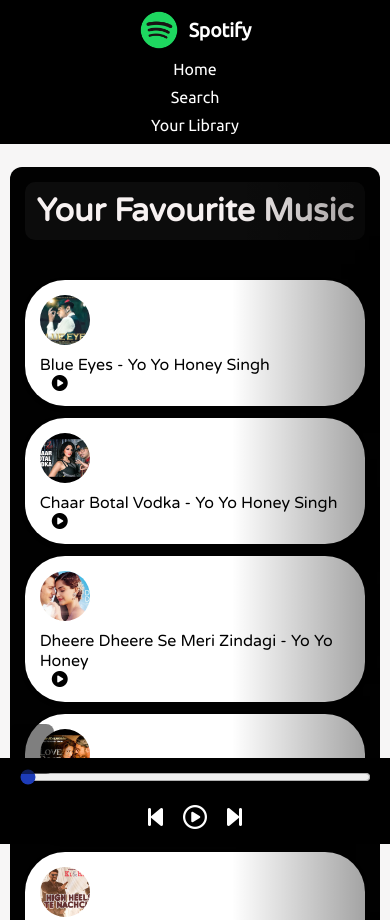
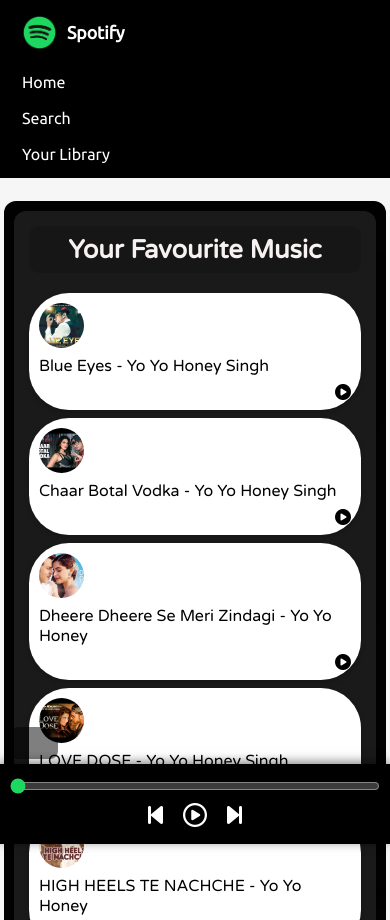
Before and after one commit to vijaybairwa186/Spotify-clone, a plain HTML site: page index.html in a window 390 px wide. Shown: the top 920 px of the page. Drawn offline with Linux system fonts and the light colour scheme.

Commit message:
Update style.css

```diff
--- a/style.css
+++ b/style.css
@@ -10,6 +10,7 @@
 body {
   background-color: rgb(247, 246, 246);
   font-family: "Varela Round", sans-serif;
+  overflow-x: hidden;
 }
 
 nav {
@@ -34,6 +35,7 @@ nav a {
 
 nav ul li {
   padding: 0 12px;
+  transition: background-color 0.3s ease, color 0.3s ease;
 }
 
 nav ul li:hover {
@@ -47,6 +49,7 @@ nav ul li:hover {
   align-items: center;
   font-weight: bold;
   font-size: 1.2rem;
+  flex-shrink: 0;
 }
 
 .brand img {
@@ -58,7 +61,6 @@ nav ul li:hover {
 
 .container {
   display: flex;
-  flex-direction: row;
   flex-wrap: wrap;
   min-height: 72vh;
   margin: 23px auto;
@@ -75,13 +77,39 @@ nav ul li:hover {
   padding-bottom: 150px;
 }
 
-.songListSection {
+.container::after {
+  content: "";
+  position: absolute;
+  right: 0;
+  top: 0;
+  height: 100%;
+  width: 40%;
+  background: linear-gradient(to left, rgba(0, 0, 0, 0.4), transparent);
+  z-index: 1;
+}
+
+.songList {
   flex: 1 1 60%;
   background-color: rgba(255, 255, 255, 0.1);
   backdrop-filter: blur(4px);
   border-radius: 12px;
   padding: 20px;
   z-index: 2;
+}
+
+.songList h1 {
+  font-size: 2rem;
+  color: rgb(247, 241, 241);
+  font-weight: bold;
+  margin-bottom: 20px;
+  text-align: center;
+  background-color: rgba(21, 21, 21, 0.6);
+  padding: 10px;
+  border-radius: 10px;
+}
+
+.songItemContainer {
+  margin-top: 20px;
 }
 
 .songItem {
@@ -96,11 +124,27 @@ nav ul li:hover {
   box-shadow: 0 2px 5px rgba(0, 0, 0, 0.2);
   padding: 0 20px;
   transition: transform 0.3s ease, background-color 0.3s ease;
+  cursor: pointer;
 }
 
 .songItem:hover {
   transform: scale(1.02);
   background-color: #f0f0f0;
+}
+
+.songItem.active {
+  background-color: #1ed760;
+  color: white;
+  transform: scale(1.01);
+  box-shadow: 0 4px 10px rgba(30, 215, 96, 0.4);
+}
+
+.songItem.active .songName,
+.songItem.active .timeStamp {
+  color: white;
+}
+.songItem.active .timeStamp span {
+  color: rgba(255, 255, 255, 0.8);
 }
 
 .songItem img {
@@ -122,6 +166,7 @@ nav ul li:hover {
 .songDetails h4 {
   font-size: 16px;
   font-weight: bold;
+  margin-bottom: 2px;
 }
 
 .songDetails p {
@@ -134,6 +179,18 @@ nav ul li:hover {
   align-items: center;
   gap: 12px;
   font-weight: bold;
+}
+
+.songlistplay i {
+  cursor: pointer;
+}
+
+.timeStamp {
+  display: flex;
+  align-items: center;
+  gap: 8px;
+  font-size: 14px;
+  color: #423131;
 }
 
 .songInfo {
@@ -150,8 +207,12 @@ nav ul li:hover {
   align-items: center;
   gap: 12px;
   font-family: "Varela Round", sans-serif;
-  transition: background-color 0.3s ease;
+  transition: background-color 0.3s ease, color 0.3s ease;
   z-index: 3;
+  white-space: nowrap;
+  overflow: hidden;
+  text-overflow: ellipsis;
+  max-width: calc(100% - 40px);
 }
 
 .songInfo img {
@@ -162,13 +223,14 @@ nav ul li:hover {
   transition: opacity 0.3s ease;
 }
 
+.songInfo.active img,
+.songInfo:hover img {
+  opacity: 1;
+}
+
 .songInfo:hover {
   background-color: rgba(255, 255, 255, 0.8);
   color: black;
-}
-
-.songInfo:hover img {
-  opacity: 0.8;
 }
 
 .bottom {
@@ -176,23 +238,25 @@ nav ul li:hover {
   bottom: 0;
   left: 0;
   width: 100%;
-  height: 130px;
+  height: 100px;
   background-color: black;
   color: white;
   display: flex;
   align-items: center;
   flex-direction: column;
   justify-content: center;
-  padding: 10px;
+  padding: 10px 0;
   z-index: 1000;
+  box-shadow: 0 -2px 10px rgba(0, 0, 0, 0.5);
 }
 
 #myProgressBar {
   width: 80vw;
   height: 8px;
   margin-bottom: 10px;
-  accent-color: #1d3cb9;
+  accent-color: #1ed760;
   cursor: pointer;
+  border-radius: 5px;
 }
 
 .icons {
@@ -200,43 +264,18 @@ nav ul li:hover {
   align-items: center;
   justify-content: center;
   gap: 40px;
-  margin-top: 14px;
+  margin-top: 5px;
 }
 
 .icons i {
   cursor: pointer;
-  font-size: 24px;
+  font-size: 28px;
+  transition: transform 0.2s ease;
 }
 
-.timeStamp {
-  display: flex;
-  justify-content: space-between;
-  width: 100%;
-  font-size: 14px;
-  color: #423131;
-}
-
-.timeStamp span {
-  font-weight: bold;
-}
-
-.timeStamp i {
-  cursor: pointer;
-}
-
-.songItemContainer {
-  margin-top: 40px;
-}
-
-.container::after {
-  content: "";
-  position: absolute;
-  right: 0;
-  top: 0;
-  height: 100%;
-  width: 40%;
-  background: linear-gradient(to left, rgba(0, 0, 0, 0.4), transparent);
-  z-index: 1;
+.icons i:hover {
+  transform: scale(1.1);
+  color: #1ed760;
 }
 
 @media screen and (max-width: 768px) {
@@ -244,17 +283,25 @@ nav ul li:hover {
     flex-direction: column;
     padding: 15px;
     width: 95%;
+    min-height: auto;
+    padding-bottom: 120px;
   }
 
-  .songListSection {
+  .songList {
     flex: 1 1 100%;
-    padding: 10px;
+    padding: 15px;
+    margin-bottom: 20px;
+  }
+
+  .container::after {
+    display: none;
   }
 
   .songItem {
     flex-direction: row;
     height: auto;
     padding: 12px;
+    margin: 8px 0;
   }
 
   .songItem img {
@@ -267,74 +314,154 @@ nav ul li:hover {
     font-size: 15px;
   }
 
+  .songDetails p {
+    font-size: 13px;
+  }
+
+  .songlistplay {
+    gap: 8px;
+  }
+
+  .timeStamp {
+    font-size: 13px;
+  }
+
   .bottom {
-    height: auto;
-    padding: 15px 5px;
+    height: 90px;
+    padding: 10px 0;
   }
 
   #myProgressBar {
     width: 90vw;
   }
+
+  .icons {
+    gap: 25px;
+  }
+
+  .icons i {
+    font-size: 26px;
+  }
+
+  .songInfo {
+    font-size: 16px;
+    left: 15px;
+    bottom: 95px;
+    padding: 8px 12px;
+    max-width: calc(100% - 30px);
+  }
+
+  .songInfo img {
+    height: 24px;
+    width: 24px;
+  }
 }
 
-@media screen and (max-width: 480px) {
+@media screen and (max-width: 420px) {
   nav ul {
     flex-direction: column;
     height: auto;
     padding: 10px;
-    gap: 10px;
+    gap: 8px;
+    align-items: flex-start;
+  }
+
+  nav ul li {
+    padding: 5px 12px;
+  }
+
+  .brand {
+    display: flex;
+    flex-direction: row;
+    align-items: center;
+    width: 100%;
+    justify-content: flex-start;
+    font-size: 1.1rem;
+    margin-bottom: 5px;
   }
 
   .brand img {
-    height: 40px;
-    width: 40px;
+    height: 35px;
+    width: 35px;
+  }
+
+  .container {
+    padding: 10px;
+    width: 98%;
+  }
+
+  .songList h1 {
+    font-size: 1.6rem;
+    margin-bottom: 15px;
+    padding: 8px;
   }
 
   .songItem {
     flex-direction: column;
     align-items: flex-start;
-    padding: 15px;
+    padding: 10px;
+    height: auto;
   }
 
   .songItem img {
     margin-right: 0;
-    margin-bottom: 10px;
+    margin-bottom: 8px;
+    width: 45px;
+    height: 45px;
   }
 
   .songDetails {
     margin-left: 0;
+    text-align: left;
+    width: 100%;
   }
 
-  .songInfo {
-    flex-direction: column;
+  .songDetails h4 {
     font-size: 14px;
-    left: 10px;
-    bottom: 70px;
-    gap: 6px;
-    padding: 8px;
   }
 
-  .icons {
-    gap: 20px;
-    font-size: 20px;
+  .songDetails p {
+    font-size: 12px;
+  }
+
+  .songlistplay {
+    width: 100%;
+    justify-content: flex-end;
+    margin-top: 8px;
   }
 
   .timeStamp {
     font-size: 12px;
   }
 
+  .bottom {
+    height: 80px;
+    padding: 8px 0;
+  }
+
   #myProgressBar {
-    width: 90vw;
+    width: 95vw;
+    margin-bottom: 8px;
+  }
+
+  .icons {
+    gap: 20px;
+  }
+
+  .icons i {
+    font-size: 24px;
+  }
+
+  .songInfo {
+    font-size: 14px;
+    left: 10px;
+    bottom: 85px;
+    padding: 6px 10px;
+    gap: 8px;
+  }
+
+  .songInfo img {
+    height: 20px;
+    width: 20px;
   }
 }
-
-.songList h1 {
-  font-size: 2rem;
-  color: rgb(247, 241, 241);
-  font-weight: bold;
-  margin-bottom: 20px;
-  text-align: center;
-  background-color: rgba(21, 21, 21, 0.6);
-  padding: 10px;
-  border-radius: 10px;
-}
```
